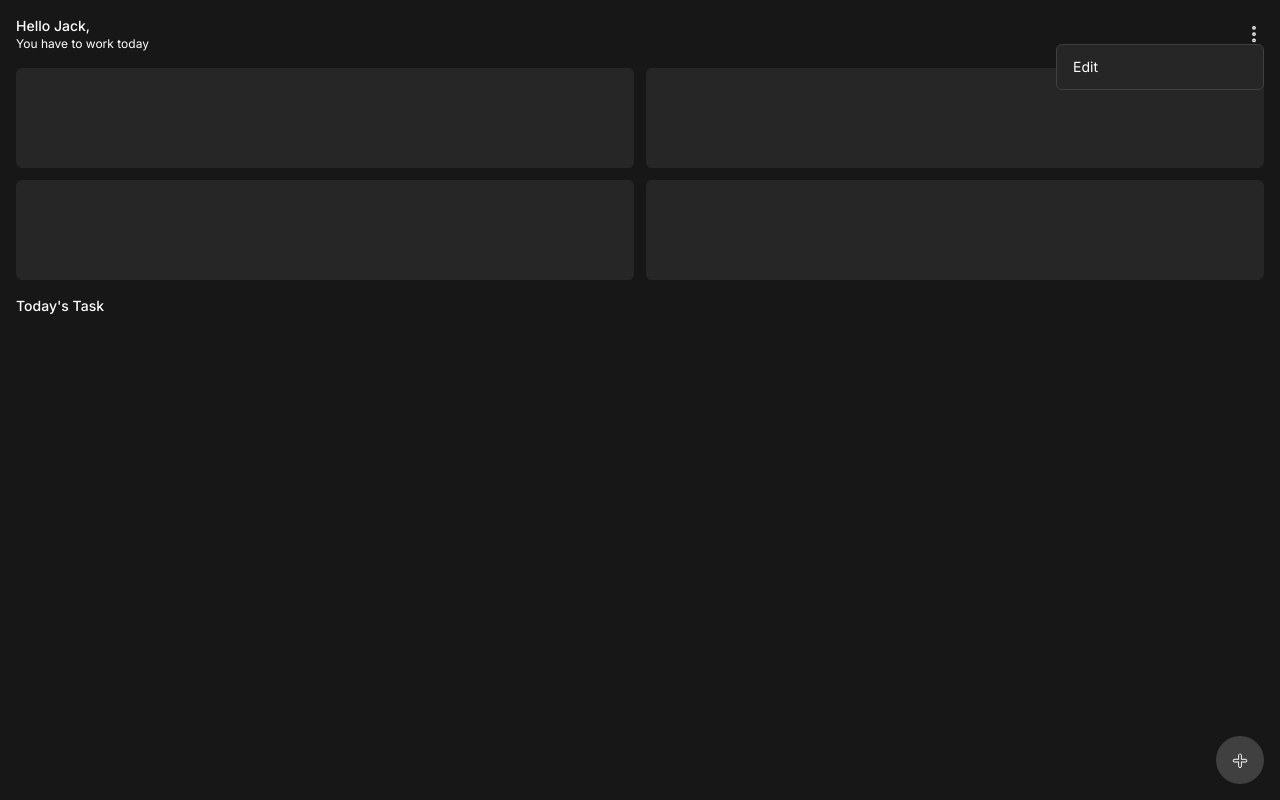
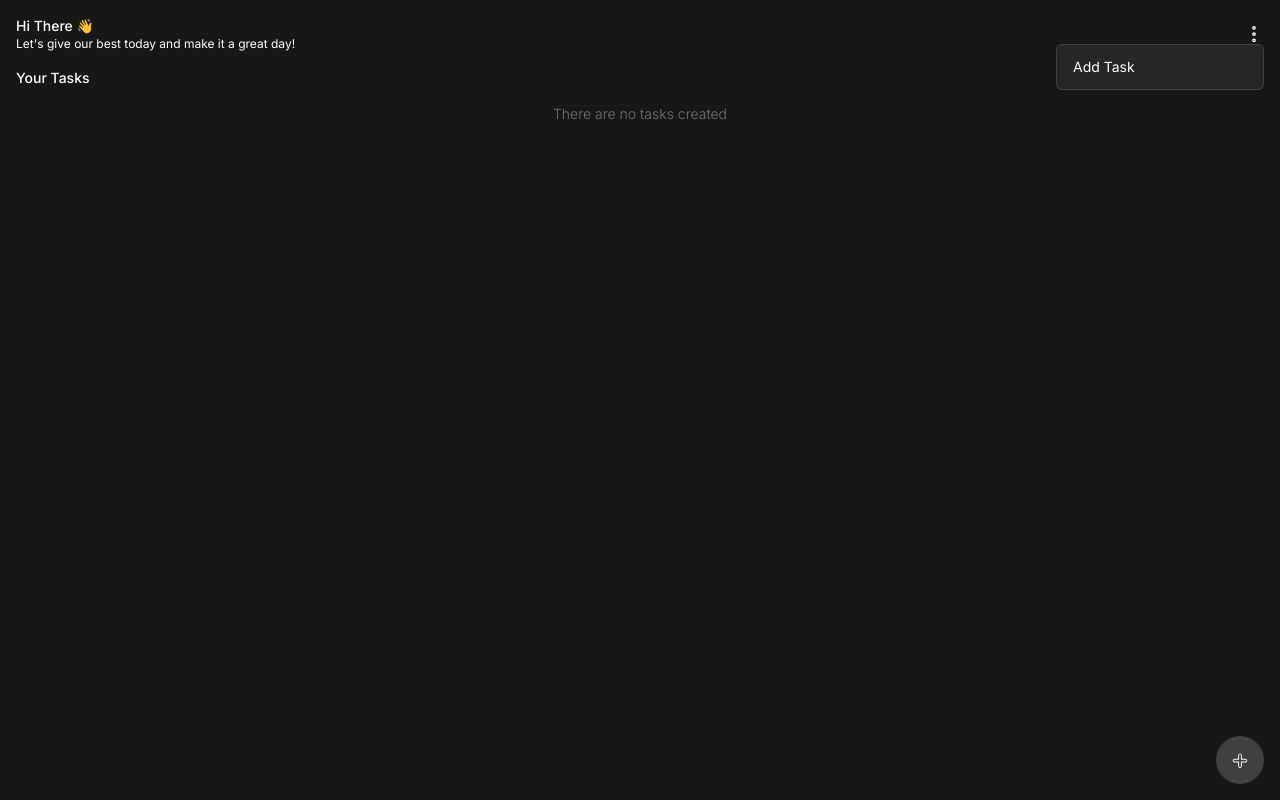
Before and after one commit to noparu/todo-app, a Next.js app: page / in a window 1280 px wide. Both pictures are taken after a click on the button 1254 px from the left and 34 px from the top of the page. Built offline with nearby package versions, Linux system fonts and the light colour scheme.

Commit message:
update home page

```diff
--- a/src/app/page.tsx
+++ b/src/app/page.tsx
@@ -46,8 +46,8 @@ const Home = () => {
             {/* header */}
             <div className="w-full flex items-center justify-between">
                 <div className="">
-                    <h1 className='text-sm font-medium'>Hello Jack,</h1>
-                    <p className='text-xs block'>You have to work today</p>
+                    <h1 className='text-sm font-medium'>Hi There 👋</h1>
+                    <p className='text-xs block'>Let's give our best today and make it a great day!</p>
                 </div>
 
                 <Menu>
@@ -61,31 +61,30 @@ const Home = () => {
                         className="w-52 origin-top-right rounded-md border border-neutral-700 bg-neutral-800 p-1 text-white text-sm/6 transition duration-100 ease-out [--anchor-gap:var(--spacing-1)] focus:outline-none data-[closed]:scale-95 data-[closed]:opacity-0"
                     >
                         <MenuItem>
-                            <button className="group flex w-full items-center gap-2 rounded-sm py-1.5 px-3 data-[focus]:bg-neutral-700"
-                                onClick={() => setEdit(true)}>
-                                Edit
-                            </button>
+                            {tasks.length ? (
+                                <button className="group flex w-full items-center gap-2 rounded-sm py-1.5 px-3 data-[focus]:bg-neutral-700"
+                                    onClick={() => setEdit(true)}>
+                                    Edit
+                                </button>
+                            ) : (
+                                <button className="group flex w-full items-center gap-2 rounded-sm py-1.5 px-3 data-[focus]:bg-neutral-700"
+                                    onClick={() => router.push('/create')}>
+                                    Add Task
+                                </button>
+                            )}
                         </MenuItem>
                     </MenuItems>
                 </Menu>
             </div>
 
-            {/* category */}
-            <div className="w-full grid grid-cols-2 gap-3">
-                <div className="w-full h-[100px] bg-neutral-800 rounded-md"></div>
-                <div className="w-full h-[100px] bg-neutral-800 rounded-md"></div>
-                <div className="w-full h-[100px] bg-neutral-800 rounded-md"></div>
-                <div className="w-full h-[100px] bg-neutral-800 rounded-md"></div>
-            </div>
-
             {/* content */}
             <div className="flex flex-col gap-4">
                 <div className="">
-                    <h1 className='text-sm font-medium'>Today{`'`}s Task</h1>
+                    <h1 className='text-sm font-medium'>Your Tasks</h1>
                 </div>
 
                 <div className="w-full flex flex-col gap-3">
-                    {tasks && tasks?.map((item: any, index: any) => (
+                    {tasks.length ? tasks?.map((item: any, index: any) => (
                         <div className="w-full h-[80px] flex gap-3 bg-neutral-800 hover:bg-neutral-700 group rounded-md p-3 cursor-pointer relative transition" key={index}
                             onClick={() => router.push(`/detail/${item?.slug}`)}>
                             <div className="h-full flex items-center">
@@ -108,7 +107,9 @@ const Home = () => {
                                 <div className="absolute right-0 mx-3 z-10 text-red-500 group-hover:text-red-600 transition" onClick={(e: any) => handleDeleteTodo(e, item)}><CrossIcon /></div>
                             )}
                         </div>
-                    ))}
+                    )) : (
+                        <div className="text-sm text-white/40 text-center font-light">There are no tasks created</div>
+                    )}
                 </div>
             </div>
 
```
